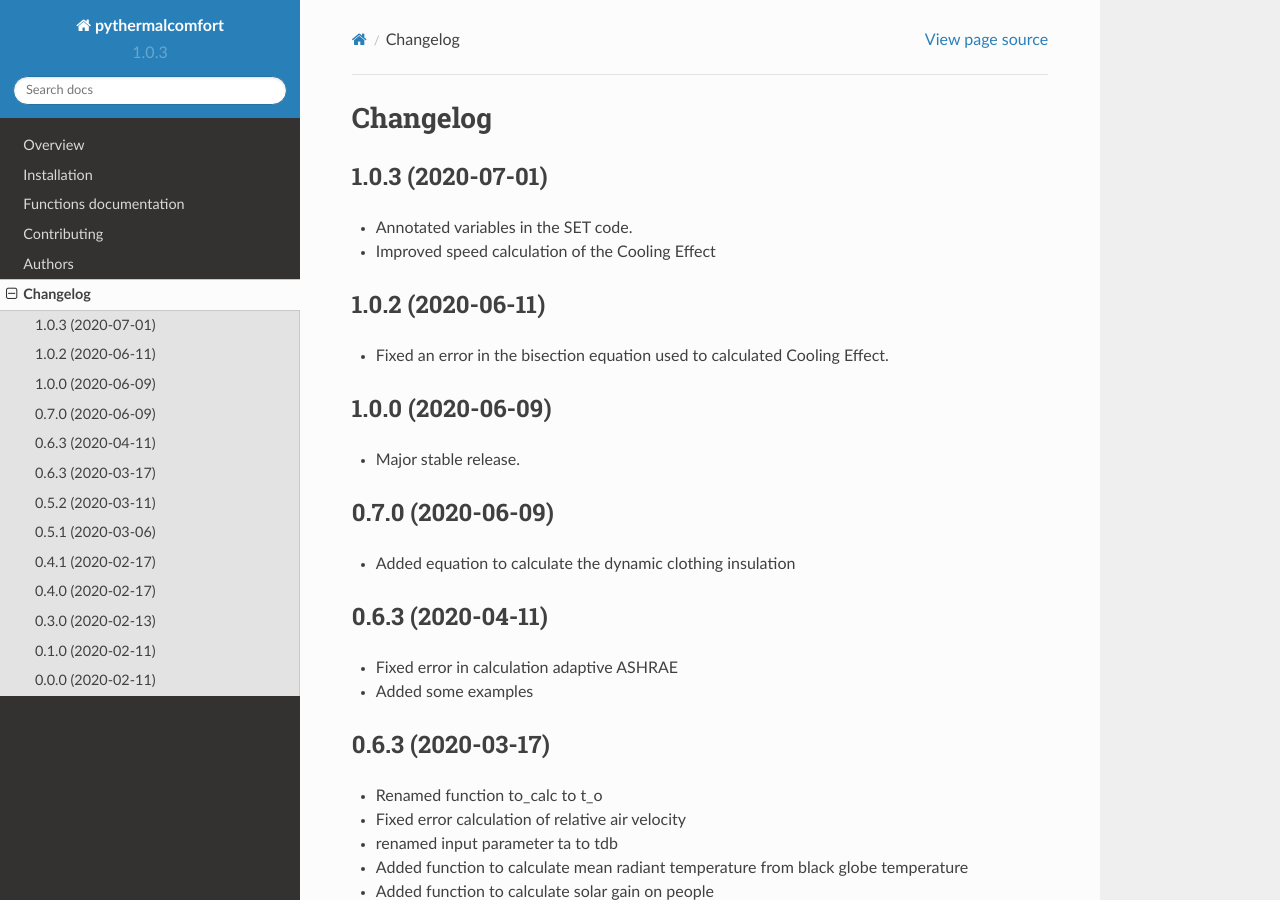
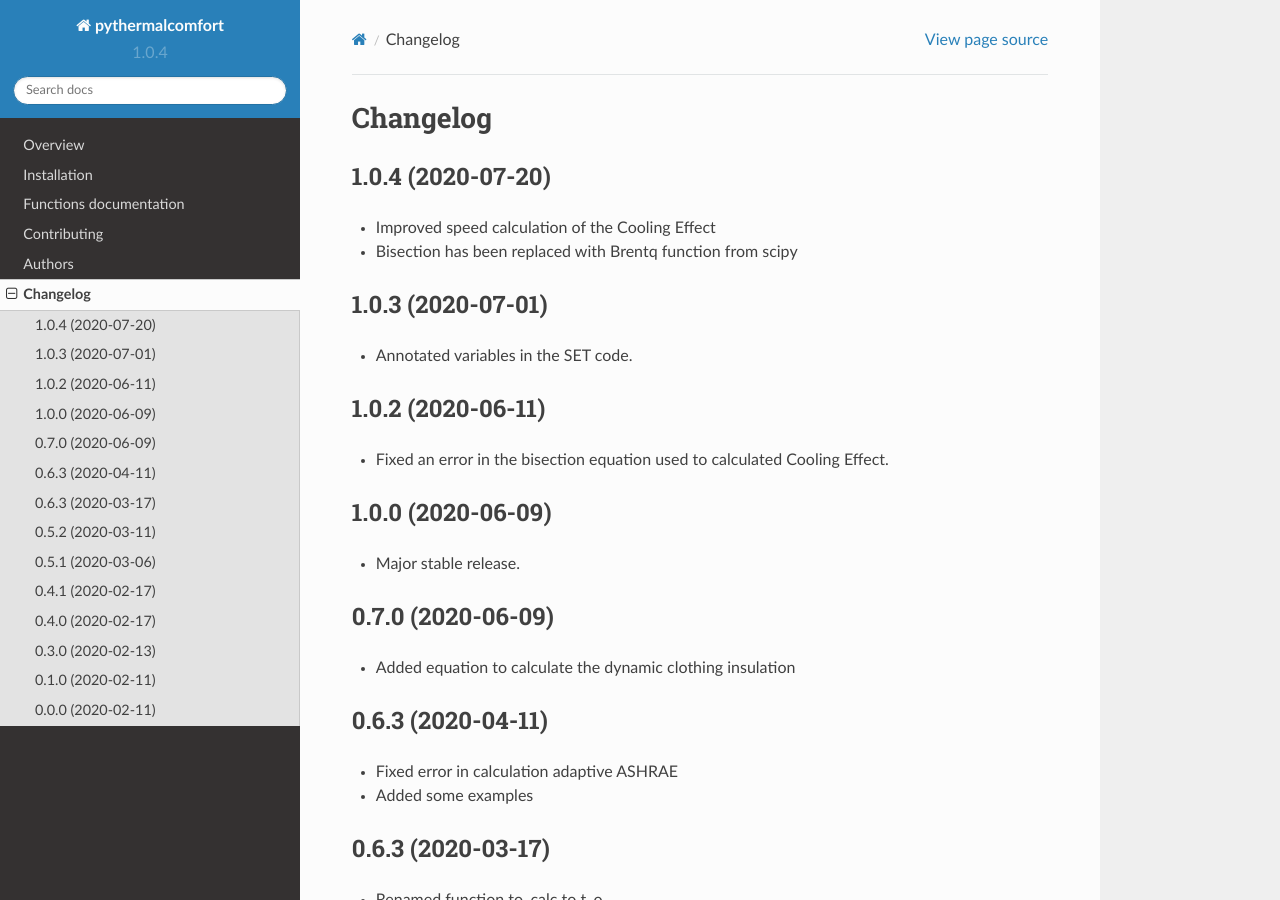
Before and after one commit to CenterForTheBuiltEnvironment/pythermalcomfort, a Sphinx documentation site: the page built from docs/changelog.rst, in a window 1280 px wide and 900 px high. Built offline with Sphinx 7.4.7 and the Read the Docs theme 2.0.0, drawn with Linux system fonts in a browser that asks for light colours; pages that are not in the unit, such as notebooks, are missing from menus.

Commit message:
* cooling effect is now calculated using scipy.optimize.brentq instead of bisection

```diff
--- a/CHANGELOG.rst
+++ b/CHANGELOG.rst
@@ -1,12 +1,17 @@
 
 Changelog
 =========
+
+1.0.4 (2020-07-20)
+------------------
+
+* Improved speed calculation of the Cooling Effect
+* Bisection has been replaced with Brentq function from scipy
 
 1.0.3 (2020-07-01)
 ------------------
 
 * Annotated variables in the SET code.
-* Improved speed calculation of the Cooling Effect
 
 1.0.2 (2020-06-11)
 ------------------
--- a/README.rst
+++ b/README.rst
@@ -52,9 +52,9 @@ Overview
     :alt: Supported implementations
     :target: https://pypi.org/project/pythermalcomfort
 
-.. |commits-since| image:: https://img.shields.io/github/commits-since/CenterForTheBuiltEnvironment/pythermalcomfort/v1.0.3.svg
+.. |commits-since| image:: https://img.shields.io/github/commits-since/CenterForTheBuiltEnvironment/pythermalcomfort/v1.0.4.svg
     :alt: Commits since latest release
-    :target: https://github.com/CenterForTheBuiltEnvironment/pythermalcomfort/compare/v1.0.3...master
+    :target: https://github.com/CenterForTheBuiltEnvironment/pythermalcomfort/compare/v1.0.4...master
 
 
 
--- a/docs/conf.py
+++ b/docs/conf.py
@@ -23,7 +23,7 @@ project = 'pythermalcomfort'
 year = '2019-2020'
 author = 'Federico Tartarini'
 copyright = '{0}, {1}'.format(year, author)
-version = release = '1.0.3'
+version = release = '1.0.4'
 
 pygments_style = 'trac'
 templates_path = ['.']
--- a/setup.py
+++ b/setup.py
@@ -25,7 +25,7 @@ def read(*names, **kwargs):
 
 setup(
     name='pythermalcomfort',
-    version='1.0.3',
+    version='1.0.4',
     license='MIT',
     description='Package to calculate several thermal comfort indices (e.g. PMV, PPD, SET, adaptive) and convert physical variables.',
     long_description='%s\n%s' % (
--- a/src/pythermalcomfort/__init__.py
+++ b/src/pythermalcomfort/__init__.py
@@ -1,3 +1,3 @@
-__version__ = "__version__ = '1.0.3'"
+__version__ = "__version__ = '1.0.4'"
 
 from pythermalcomfort.models import *
```
Also changed, not shown: .bumpversion.cfg.
